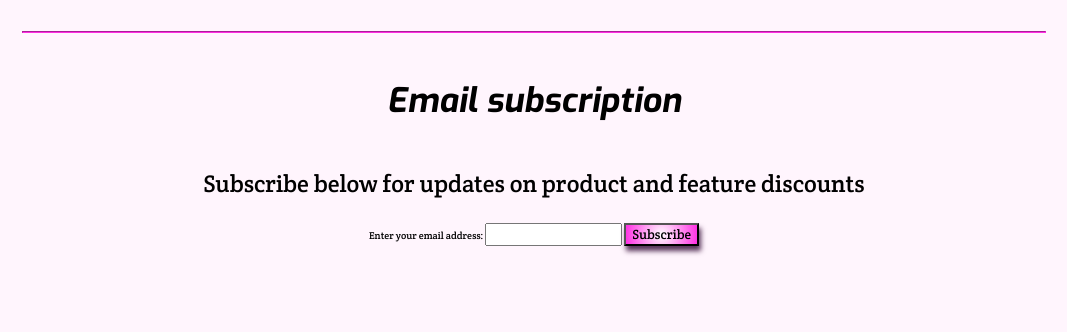
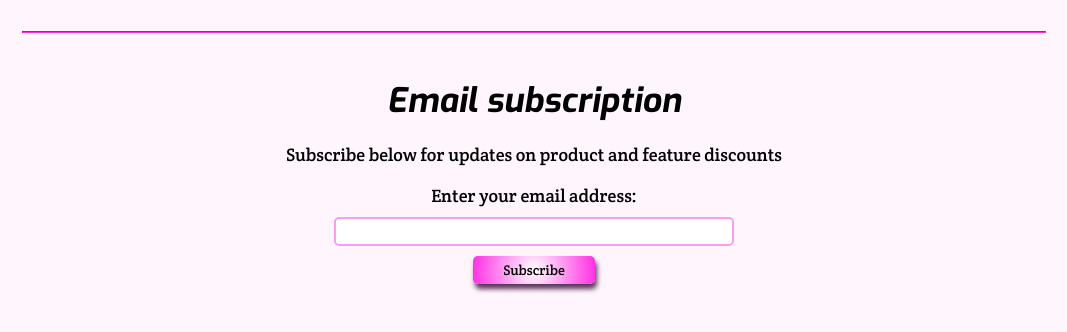
Before and after one commit to Joeseff6/Product-Landing-Page, a website: page index.html in a window 1280 px wide. Shown: the part 2252-2584 px from the top of the page, without its empty margins (106-1173 px from the left). Drawn offline with Linux system fonts and the light colour scheme.

Commit message:
Styled Email Subscription items

```diff
--- a/public/styles/styles.css
+++ b/public/styles/styles.css
@@ -254,6 +254,45 @@ a {
 }
 
 /* --------------> */
+/* Email Subscription Styling --------------> */
+
+.email-sub-section {
+  max-width: 100ch;
+  padding: 0 2rem;
+  margin: auto;
+}
+
+.email-sub-heading {
+  margin-bottom: 2rem;
+}
+
+.sub-text {
+  font-size: var(--small-fs);
+}
+
+.sub-label {
+  display: block;
+  font-size: var(--small-fs);
+  margin-bottom: 1rem;
+}
+
+.sub-input {
+  display: block;
+  border-radius: 5px;
+  font-size: var(--small-fs);
+  width: clamp(10rem, 95%, 40rem);
+  border: hsl(308, 95%, 80%) 2px solid;
+  margin: 1rem auto;
+}
+
+.email-submit-btn {
+  padding: 0.5rem 3rem;
+  font-size: var(--smaller-fs);
+  border: none;
+  border-radius: 5px;
+}
+
+/* --------------> */
 /* Footer Styling --------------> */
 footer {
   background-color: var(--highlight-color);
```
